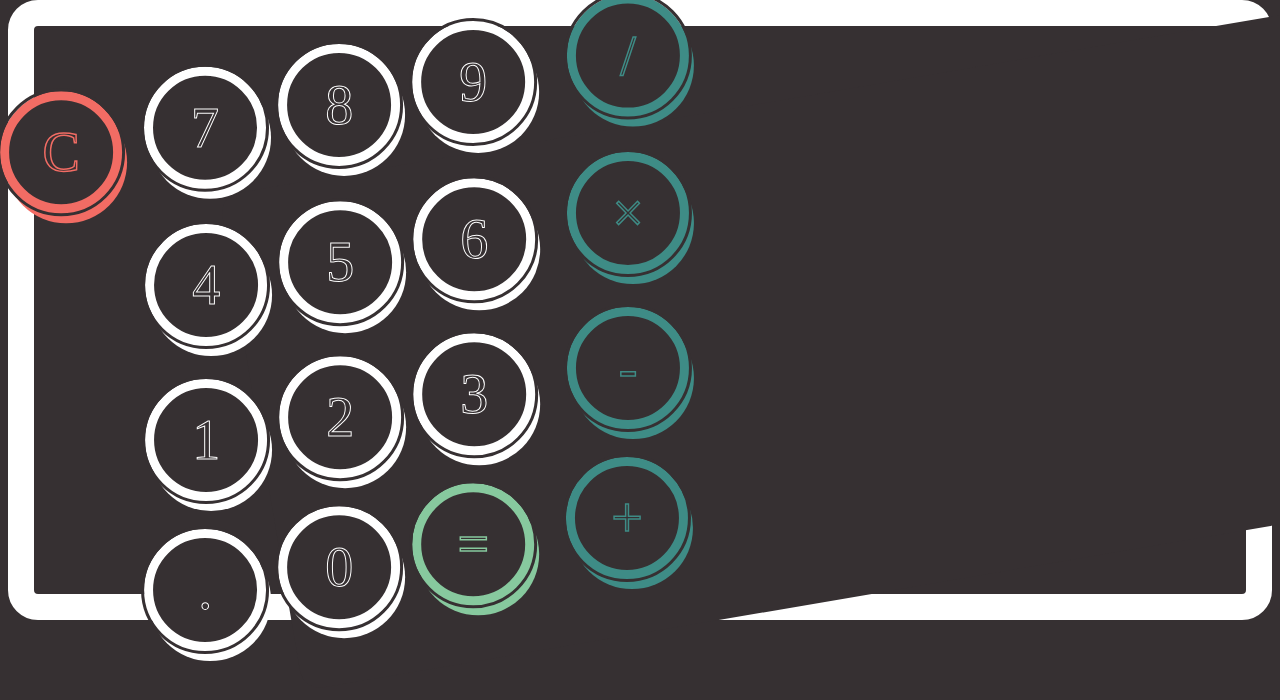
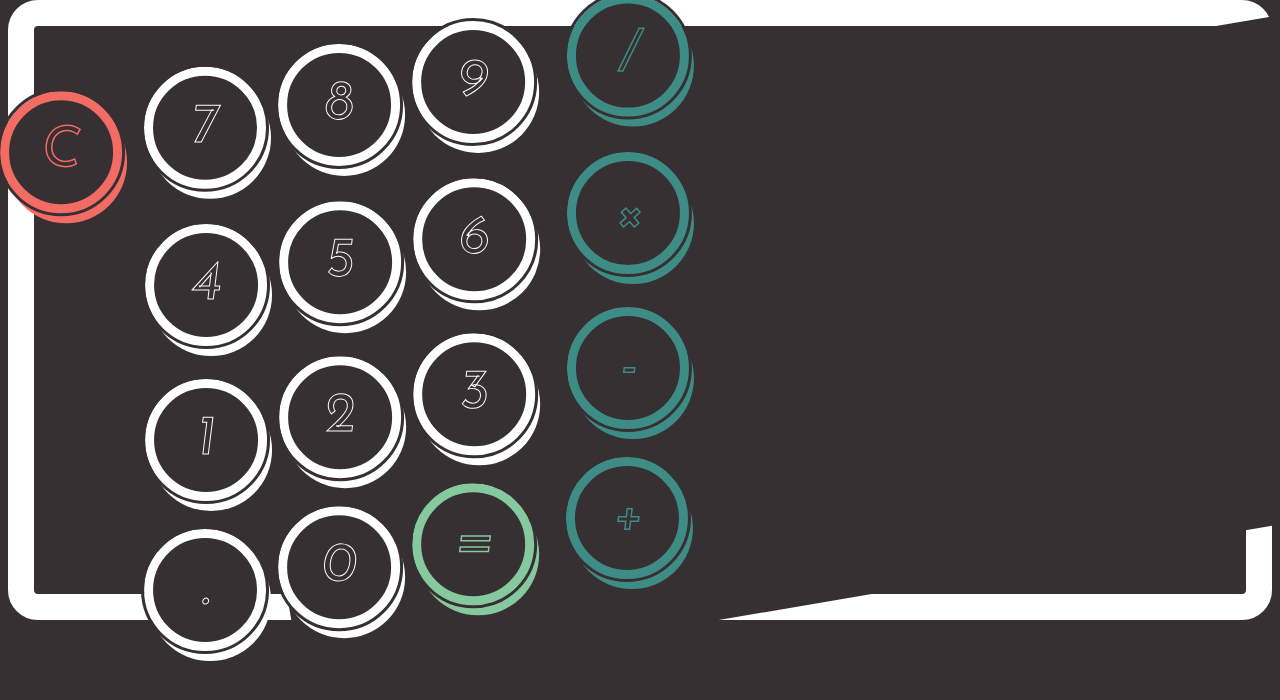
Before and after one commit to geo-ags/DES350, a plain HTML site: page Calc_Mac.html in a window 1280 px wide. Shown: the top 700 px of the page. Drawn offline with Linux system fonts and the light colour scheme; a web font is replaced by a local one.

Commit message:
Add files via upload

```diff
--- a/Calc_Mac.html
+++ b/Calc_Mac.html
@@ -3,6 +3,10 @@
 <head>
 <meta charset="utf-8">
 <link rel="stylesheet" href="https://use.typekit.net/fzr7akw.css">
+<link rel="preconnect" href="https://fonts.googleapis.com">
+<link rel="preconnect" href="https://fonts.gstatic.com" crossorigin>
+<link href="https://fonts.googleapis.com/css2?family=Josefin+Sans:ital@1&display=swap" rel="stylesheet">
+
 	<style>
 
 		body{
@@ -20,7 +24,7 @@
 			background-color: #363032;
 			border-radius: 200px;
 			color: #363032;
-			font-family:"Le Havre Rounded Black", "Le Havre Rounded Bold", "Le Havre Rounded Regular";
+			font-family: 'Josefin Sans', sans-serif;
 			-webkit-text-stroke: 1px white;
 			font-size: 42pt;
 			margin-right: 120px;
@@ -40,7 +44,7 @@
 			background-color: #363032;
 			border-radius: 200px;
 			color: #363032;
-			font-family:"Le Havre Rounded Black", "Le Havre Rounded Bold", "Le Havre Rounded Regular";
+			font-family: 'Josefin Sans', sans-serif;
 			-webkit-text-stroke: 1.5px #3E8C86;
 			font-size: 42pt;
 			margin-bottom: 0px;
@@ -59,7 +63,7 @@
 			background-color: #363032;
 			border-radius: 200px;
 			color: #363032;
-			font-family:"Le Havre Rounded Black", "Le Havre Rounded Bold", "Le Havre Rounded Regular";
+			font-family: 'Josefin Sans', sans-serif;
 			-webkit-text-stroke: 1.5px #87C99E;
 			font-size: 42pt;
 			margin-right: 10px;
@@ -77,7 +81,7 @@
 			background-color: #363032;
 			border-radius: 200px;
 			color: #363032;
-			font-family:"Le Havre Rounded Black", "Le Havre Rounded Bold", "Le Havre Rounded Regular";
+			font-family: 'Josefin Sans', sans-serif;
 			-webkit-text-stroke: 1.5px #F26C64;
 			font-size: 42pt;
 			margin-right: 20px;
@@ -127,7 +131,8 @@
 		}
 		#display{
 			z-index: -9999;
-			position:absolute;
+			position: absolute;
+			float: right;
 			margin-top: -325px;
 			margin-left: -410px;
 			width: 1250px;
@@ -137,7 +142,7 @@
 			border: none;
 			direction:rtl;
 			text-indent: 50px;
-			font-family:"Le Havre Rounded Light Italic", "Le Havre Rounded Regular Italic", "Le Havre Rounded Thin Italic", "Le Havre Rounded Light", "Le Havre Rounded Regular", "Le Havre Rounded Thin";
+			font-family: 'Josefin Sans', sans-serif;
 			color: white;
 			font-size: 400pt;
 		}
```
